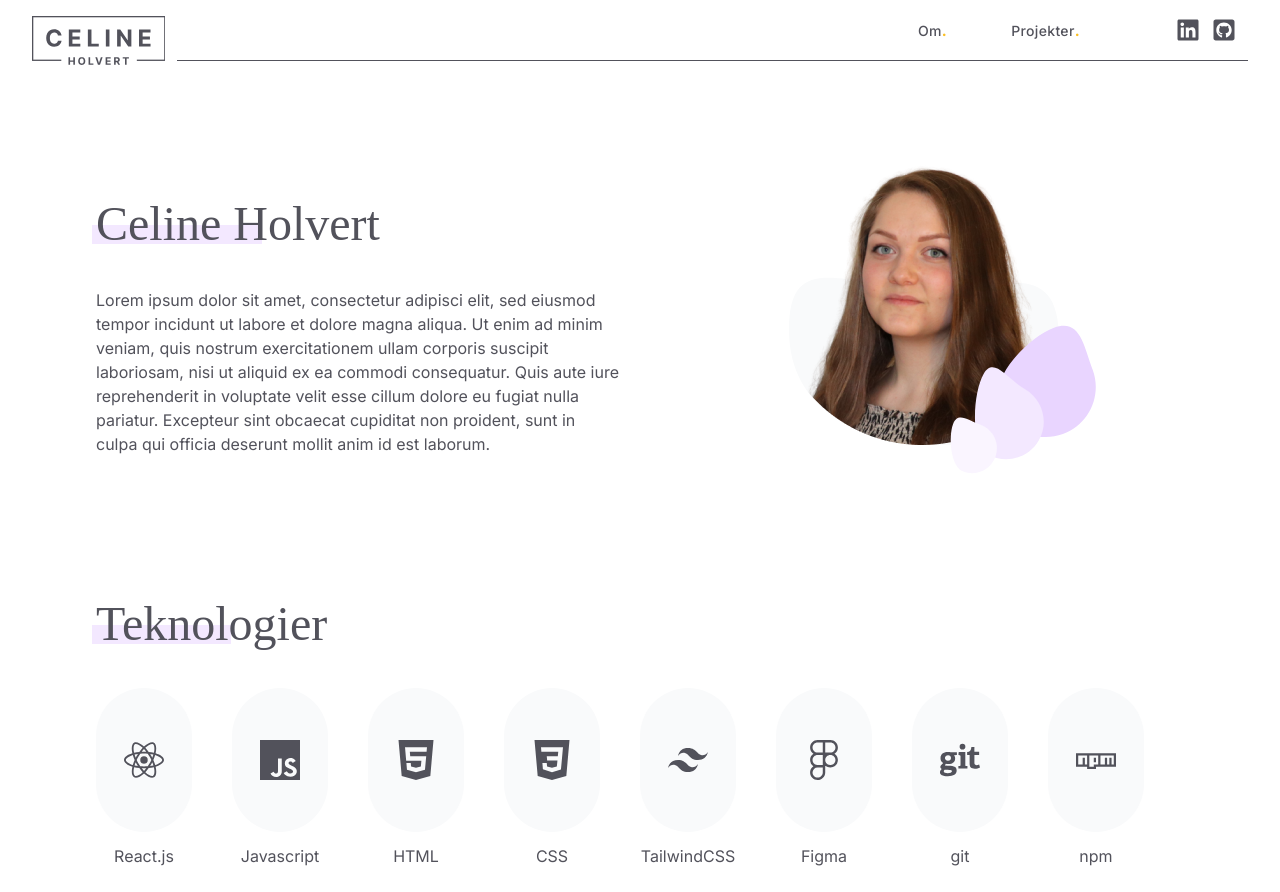
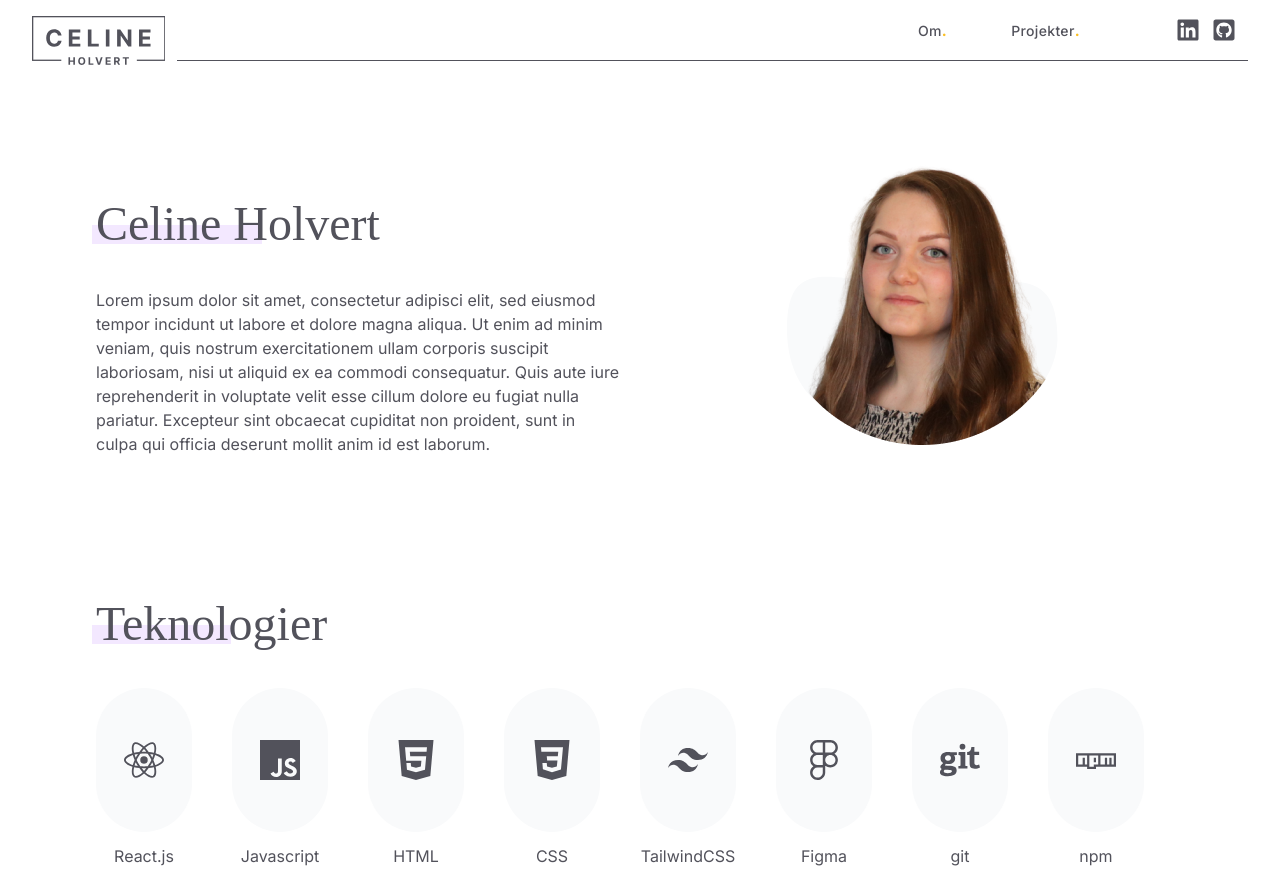
Before and after one commit to celinerh/portfolio, a React (Create React App) app: page / in a window 1280 px wide. Built offline with nearby package versions, Linux system fonts and the light colour scheme; a web font is replaced by a local one.

Commit message:
remove shapes and fix image background alignment

```diff
--- a/src/pages/About.jsx
+++ b/src/pages/About.jsx
@@ -53,19 +53,19 @@ const About = () => {
             className="min-w-[200px] min-h-[200px] md:min-w-[298px] md:min-h-[298px]"
           />
           <svg
-            className="absolute bottom-0 w-1/2 h-1/2 left-4 -z-10 md:w-auto md:h-auto"
-            width="270"
-            height="168"
-            viewBox="0 0 270 168"
+            className="absolute w-11/12 -bottom-5 left-[0.55rem] -z-10 md:bottom-2 md:w-auto md:h-auto md:left-[0.9rem]"
+            width="271"
+            height="161"
+            viewBox="0 0 271 161"
             fill="none"
             xmlns="http://www.w3.org/2000/svg"
           >
             <path
-              d="M270 63.603C270 145.36 237.514 168 155.5 168C73.4857 168 0 134.757 0 53C0 -28.7572 54.9855 10.103 137 10.103C219.014 10.103 270 -18.1542 270 63.603Z"
+              d="M270.5 64C266.5 143 160.5 160.5 153.5 160.5C68 160.5 0 134.757 0 53C0 -28.7572 54.9855 10.103 137 10.103C219.014 10.103 270.5 -17.7572 270.5 64Z"
               fill="#F9FAFB"
             />
           </svg>
-          <svg
+          {/* <svg
             className="absolute w-3/5 -bottom-9 -right-10 h-3/5 md:w-auto md:h-auto"
             width="172"
             height="161"
@@ -85,7 +85,7 @@ const About = () => {
               d="M41.533 104.635C54.5075 109.357 61.1971 123.703 56.4748 136.677C51.7525 149.652 37.4065 156.342 24.432 151.619C11.4576 146.897 9.30051 117.174 14.0228 104.199C18.7451 91.2248 28.5586 99.9123 41.533 104.635Z"
               fill="#FAF5FF"
             />
-          </svg>
+          </svg> */}
         </div>
       </div>
       <div>
```
